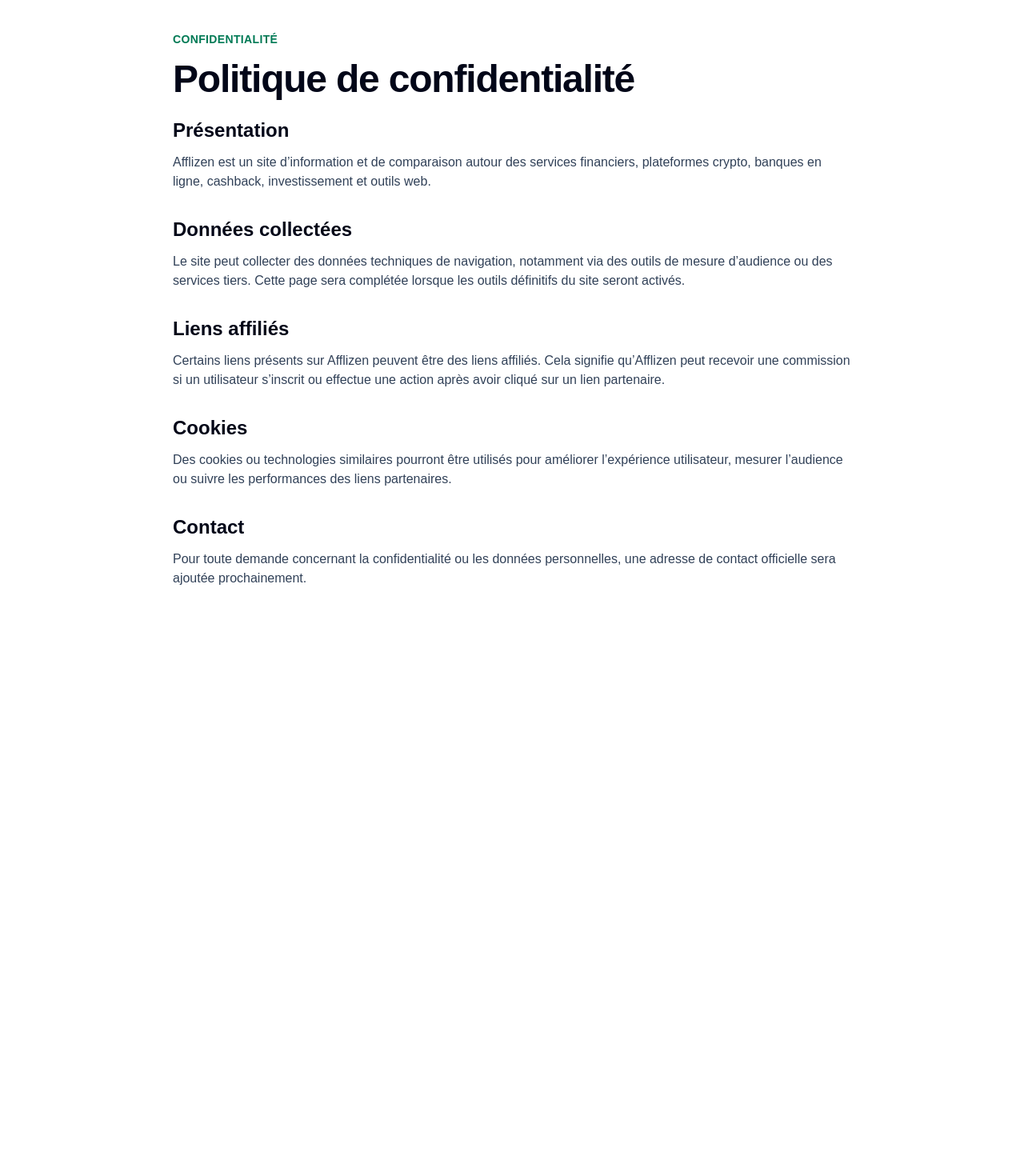
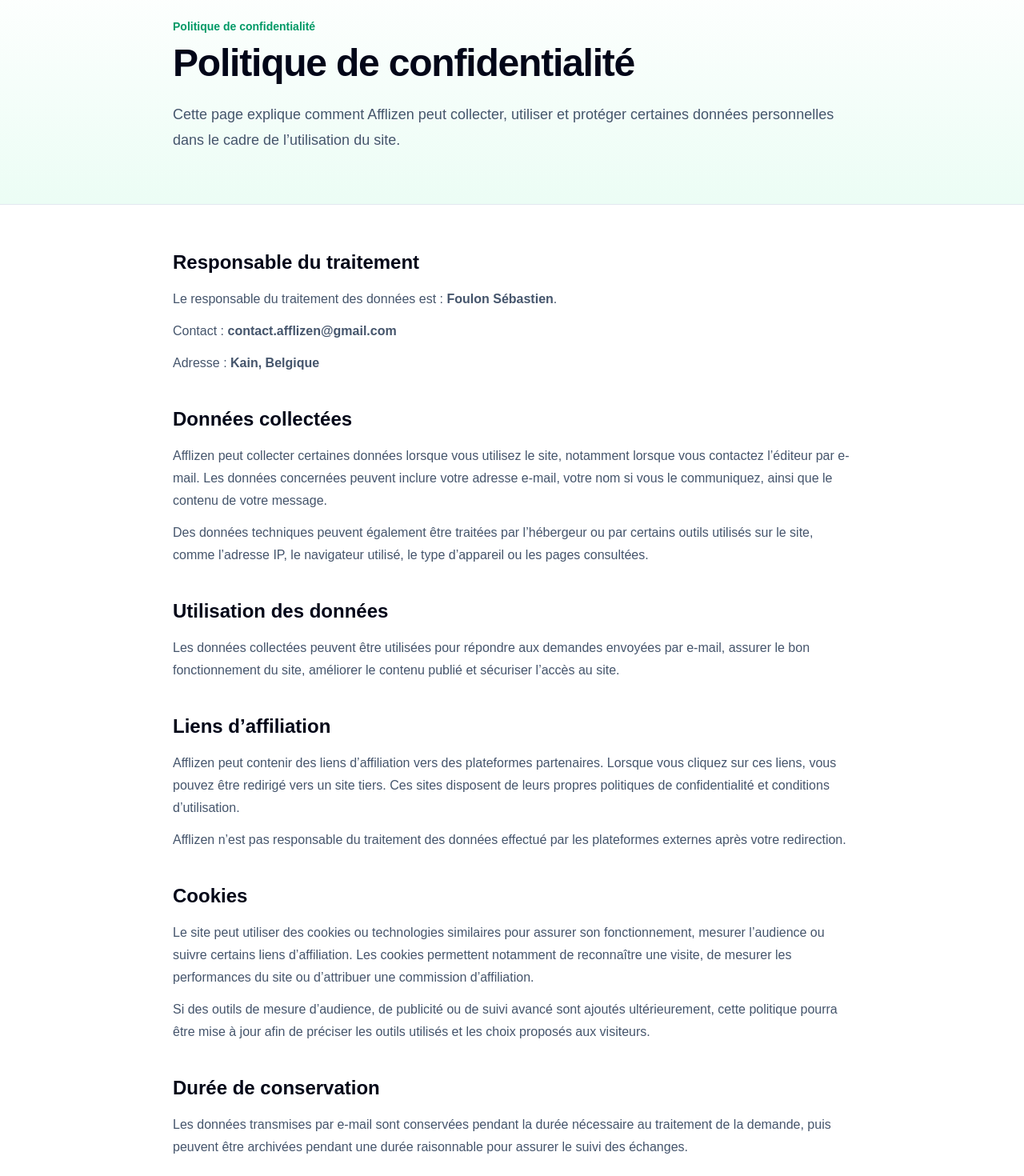
Before and after one commit to sebastienfoulon22-commits/afflizen, a Next.js app: page /politique-de-confidentialite in a window 1280 px wide. Shown: the part 160-1630 px from the top of the page at 80% size. Before the commit the page ends 975 px from the top, so only its background shows below. Built offline with nearby package versions, Linux system fonts and the light colour scheme.

Commit message:
Ameliore politique de confidentialite et sitemap

```diff
--- a/app/politique-de-confidentialite/page.tsx
+++ b/app/politique-de-confidentialite/page.tsx
@@ -1,80 +1,171 @@
 import type { Metadata } from "next";
 
 export const metadata: Metadata = {
-  title: "Politique de confidentialité - Afflizen",
+  title: "Politique de confidentialité | Afflizen",
   description:
-    "Consultez la politique de confidentialité d’Afflizen concernant les données personnelles, cookies et services tiers.",
+    "Politique de confidentialité d’Afflizen : données collectées, cookies, affiliation, durée de conservation, droits des utilisateurs et contact.",
+  alternates: {
+    canonical: "https://afflizen.com/politique-de-confidentialite",
+  },
+  openGraph: {
+    title: "Politique de confidentialité | Afflizen",
+    description:
+      "Politique de confidentialité d’Afflizen : données collectées, cookies, affiliation, durée de conservation, droits des utilisateurs et contact.",
+    url: "https://afflizen.com/politique-de-confidentialite",
+    siteName: "Afflizen",
+    locale: "fr_FR",
+    type: "website",
+  },
 };
 
 export default function PolitiqueConfidentialitePage() {
   return (
     <main className="min-h-screen bg-white text-slate-950">
-      <section className="mx-auto max-w-4xl px-6 py-20">
-        <p className="mb-4 text-sm font-semibold uppercase tracking-wide text-emerald-700">
-          Confidentialité
-        </p>
+      <section className="border-b border-slate-200 bg-gradient-to-b from-white to-emerald-50">
+        <div className="mx-auto max-w-4xl px-6 py-16">
+          <p className="text-sm font-semibold text-emerald-600">
+            Politique de confidentialité
+          </p>
 
-        <h1 className="mb-6 text-4xl font-bold tracking-tight md:text-5xl">
-          Politique de confidentialité
-        </h1>
+          <h1 className="mt-3 text-4xl font-bold tracking-tight md:text-5xl">
+            Politique de confidentialité
+          </h1>
 
-        <div className="space-y-8 text-slate-700">
-          <section>
-            <h2 className="mb-3 text-2xl font-semibold text-slate-950">
-              Présentation
-            </h2>
-            <p>
-              Afflizen est un site d’information et de comparaison autour des
-              services financiers, plateformes crypto, banques en ligne,
-              cashback, investissement et outils web.
+          <p className="mt-6 text-lg leading-8 text-slate-600">
+            Cette page explique comment Afflizen peut collecter, utiliser et
+            protéger certaines données personnelles dans le cadre de
+            l’utilisation du site.
+          </p>
+        </div>
+      </section>
+
+      <section className="mx-auto max-w-4xl px-6 py-14">
+        <div className="space-y-10">
+          <div>
+            <h2 className="text-2xl font-bold">Responsable du traitement</h2>
+            <p className="mt-4 leading-7 text-slate-600">
+              Le responsable du traitement des données est :{" "}
+              <strong>Foulon Sébastien</strong>.
             </p>
-          </section>
+            <p className="mt-3 leading-7 text-slate-600">
+              Contact : <strong>contact.afflizen@gmail.com</strong>
+            </p>
+            <p className="mt-3 leading-7 text-slate-600">
+              Adresse : <strong>Kain, Belgique</strong>
+            </p>
+          </div>
 
-          <section>
-            <h2 className="mb-3 text-2xl font-semibold text-slate-950">
-              Données collectées
-            </h2>
-            <p>
-              Le site peut collecter des données techniques de navigation,
-              notamment via des outils de mesure d’audience ou des services
-              tiers. Cette page sera complétée lorsque les outils définitifs du
-              site seront activés.
+          <div>
+            <h2 className="text-2xl font-bold">Données collectées</h2>
+            <p className="mt-4 leading-7 text-slate-600">
+              Afflizen peut collecter certaines données lorsque vous utilisez le
+              site, notamment lorsque vous contactez l’éditeur par e-mail. Les
+              données concernées peuvent inclure votre adresse e-mail, votre nom
+              si vous le communiquez, ainsi que le contenu de votre message.
             </p>
-          </section>
+            <p className="mt-3 leading-7 text-slate-600">
+              Des données techniques peuvent également être traitées par
+              l’hébergeur ou par certains outils utilisés sur le site, comme
+              l’adresse IP, le navigateur utilisé, le type d’appareil ou les
+              pages consultées.
+            </p>
+          </div>
 
-          <section>
-            <h2 className="mb-3 text-2xl font-semibold text-slate-950">
-              Liens affiliés
-            </h2>
-            <p>
-              Certains liens présents sur Afflizen peuvent être des liens
-              affiliés. Cela signifie qu’Afflizen peut recevoir une commission
-              si un utilisateur s’inscrit ou effectue une action après avoir
-              cliqué sur un lien partenaire.
+          <div>
+            <h2 className="text-2xl font-bold">Utilisation des données</h2>
+            <p className="mt-4 leading-7 text-slate-600">
+              Les données collectées peuvent être utilisées pour répondre aux
+              demandes envoyées par e-mail, assurer le bon fonctionnement du
+              site, améliorer le contenu publié et sécuriser l’accès au site.
             </p>
-          </section>
+          </div>
 
-          <section>
-            <h2 className="mb-3 text-2xl font-semibold text-slate-950">
-              Cookies
-            </h2>
-            <p>
-              Des cookies ou technologies similaires pourront être utilisés pour
-              améliorer l’expérience utilisateur, mesurer l’audience ou suivre
-              les performances des liens partenaires.
+          <div>
+            <h2 className="text-2xl font-bold">Liens d’affiliation</h2>
+            <p className="mt-4 leading-7 text-slate-600">
+              Afflizen peut contenir des liens d’affiliation vers des plateformes
+              partenaires. Lorsque vous cliquez sur ces liens, vous pouvez être
+              redirigé vers un site tiers. Ces sites disposent de leurs propres
+              politiques de confidentialité et conditions d’utilisation.
             </p>
-          </section>
+            <p className="mt-3 leading-7 text-slate-600">
+              Afflizen n’est pas responsable du traitement des données effectué
+              par les plateformes externes après votre redirection.
+            </p>
+          </div>
 
-          <section>
-            <h2 className="mb-3 text-2xl font-semibold text-slate-950">
-              Contact
-            </h2>
-            <p>
-              Pour toute demande concernant la confidentialité ou les données
-              personnelles, une adresse de contact officielle sera ajoutée
-              prochainement.
+          <div>
+            <h2 className="text-2xl font-bold">Cookies</h2>
+            <p className="mt-4 leading-7 text-slate-600">
+              Le site peut utiliser des cookies ou technologies similaires pour
+              assurer son fonctionnement, mesurer l’audience ou suivre certains
+              liens d’affiliation. Les cookies permettent notamment de reconnaître
+              une visite, de mesurer les performances du site ou d’attribuer une
+              commission d’affiliation.
             </p>
-          </section>
+            <p className="mt-3 leading-7 text-slate-600">
+              Si des outils de mesure d’audience, de publicité ou de suivi avancé
+              sont ajoutés ultérieurement, cette politique pourra être mise à
+              jour afin de préciser les outils utilisés et les choix proposés aux
+              visiteurs.
+            </p>
+          </div>
+
+          <div>
+            <h2 className="text-2xl font-bold">Durée de conservation</h2>
+            <p className="mt-4 leading-7 text-slate-600">
+              Les données transmises par e-mail sont conservées pendant la durée
+              nécessaire au traitement de la demande, puis peuvent être archivées
+              pendant une durée raisonnable pour assurer le suivi des échanges.
+            </p>
+          </div>
+
+          <div>
+            <h2 className="text-2xl font-bold">Partage des données</h2>
+            <p className="mt-4 leading-7 text-slate-600">
+              Afflizen ne vend pas les données personnelles des utilisateurs. Des
+              données peuvent toutefois être traitées par des prestataires
+              techniques nécessaires au fonctionnement du site, notamment
+              l’hébergeur, les services d’e-mail ou les plateformes externes
+              consultées via les liens présents sur le site.
+            </p>
+          </div>
+
+          <div>
+            <h2 className="text-2xl font-bold">Vos droits</h2>
+            <p className="mt-4 leading-7 text-slate-600">
+              Conformément aux règles applicables en matière de protection des
+              données personnelles, vous pouvez demander l’accès, la rectification
+              ou la suppression de vos données personnelles. Vous pouvez également
+              vous opposer à certains traitements ou demander une limitation du
+              traitement lorsque cela est applicable.
+            </p>
+            <p className="mt-3 leading-7 text-slate-600">
+              Pour exercer vos droits, vous pouvez écrire à :{" "}
+              <strong>contact.afflizen@gmail.com</strong>.
+            </p>
+          </div>
+
+          <div>
+            <h2 className="text-2xl font-bold">Sécurité</h2>
+            <p className="mt-4 leading-7 text-slate-600">
+              Afflizen met en œuvre des mesures raisonnables pour protéger les
+              informations transmises. Toutefois, aucun système en ligne ne peut
+              garantir une sécurité absolue.
+            </p>
+          </div>
+
+          <div>
+            <h2 className="text-2xl font-bold">Mise à jour de cette politique</h2>
+            <p className="mt-4 leading-7 text-slate-600">
+              Cette politique de confidentialité peut être modifiée à tout moment
+              afin de tenir compte de l’évolution du site, des outils utilisés ou
+              des obligations légales applicables.
+            </p>
+            <p className="mt-3 leading-7 text-slate-600">
+              Dernière mise à jour : <strong>juin 2026</strong>.
+            </p>
+          </div>
         </div>
       </section>
     </main>
--- a/app/sitemap.ts
+++ b/app/sitemap.ts
@@ -53,6 +53,11 @@
   {
     path: "/bons-plans",
     priority: 0.8,
+    changeFrequency: "weekly",
+  },
+  {
+    path: "/bonus",
+    priority: 0.7,
     changeFrequency: "weekly",
   },
 
--- a/next.config.ts
+++ b/next.config.ts
@@ -8,6 +8,11 @@
         destination: "/e-commerce/back-market",
         permanent: true,
       },
+      {
+        source: "/confidentialite",
+        destination: "/politique-de-confidentialite",
+        permanent: true,
+      },
     ];
   },
 };
```
